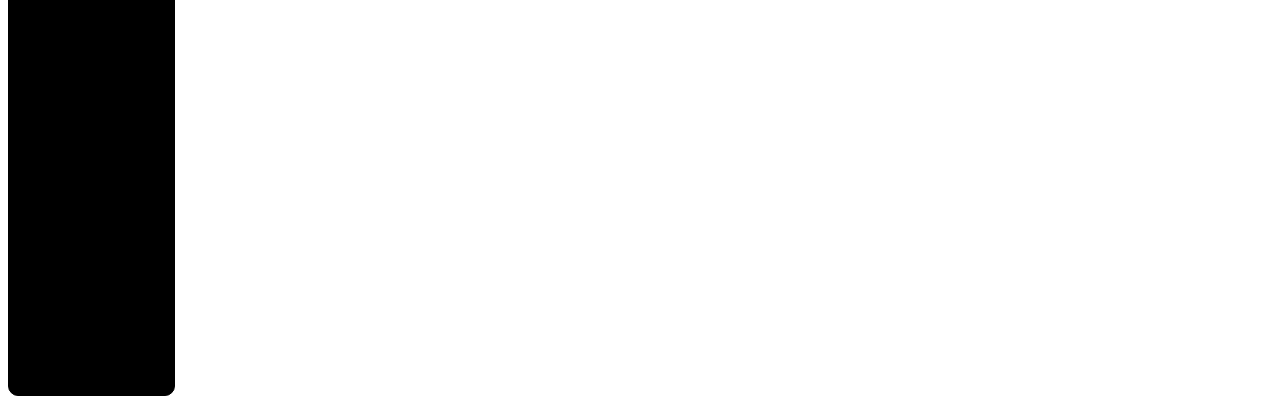
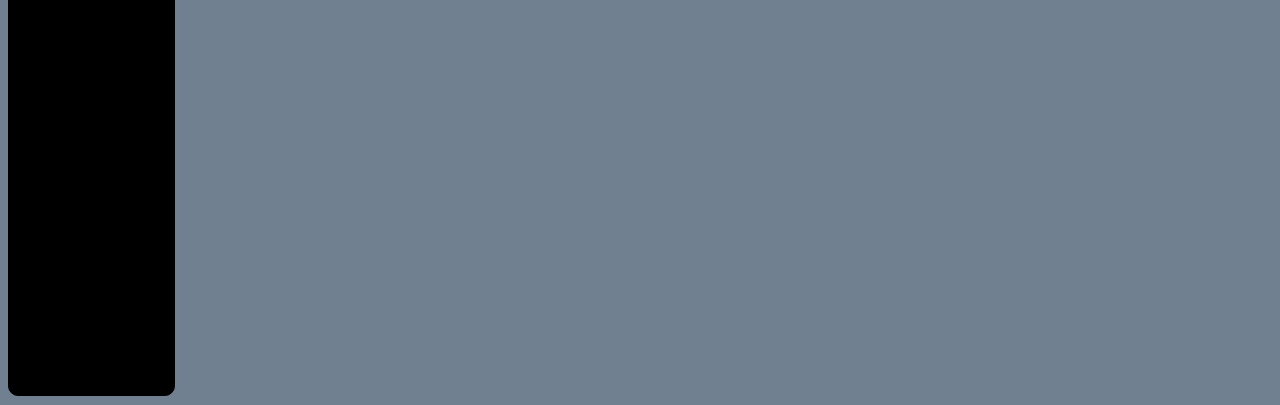
Before and after one commit to IOProg2008/my-html, a plain HTML site: page index.html in a window 1280 px wide. Shown: the part 395-800 px from the top of the page. Drawn offline with Linux system fonts and the light colour scheme.

Commit message:
Update index.html

```diff
--- a/index.html
+++ b/index.html
@@ -6,7 +6,7 @@
         <meta charset = "UTF-8">
         <title>home</title>
     </head>
-    <body>
+    <body bgcolor="#708090">
     	<div class="cup" style="width:1920px;height:50px;border:1px solid #000;">
     		<div class="abaut">
 				<a href=""><h2>Abaut</h2></a>
```
